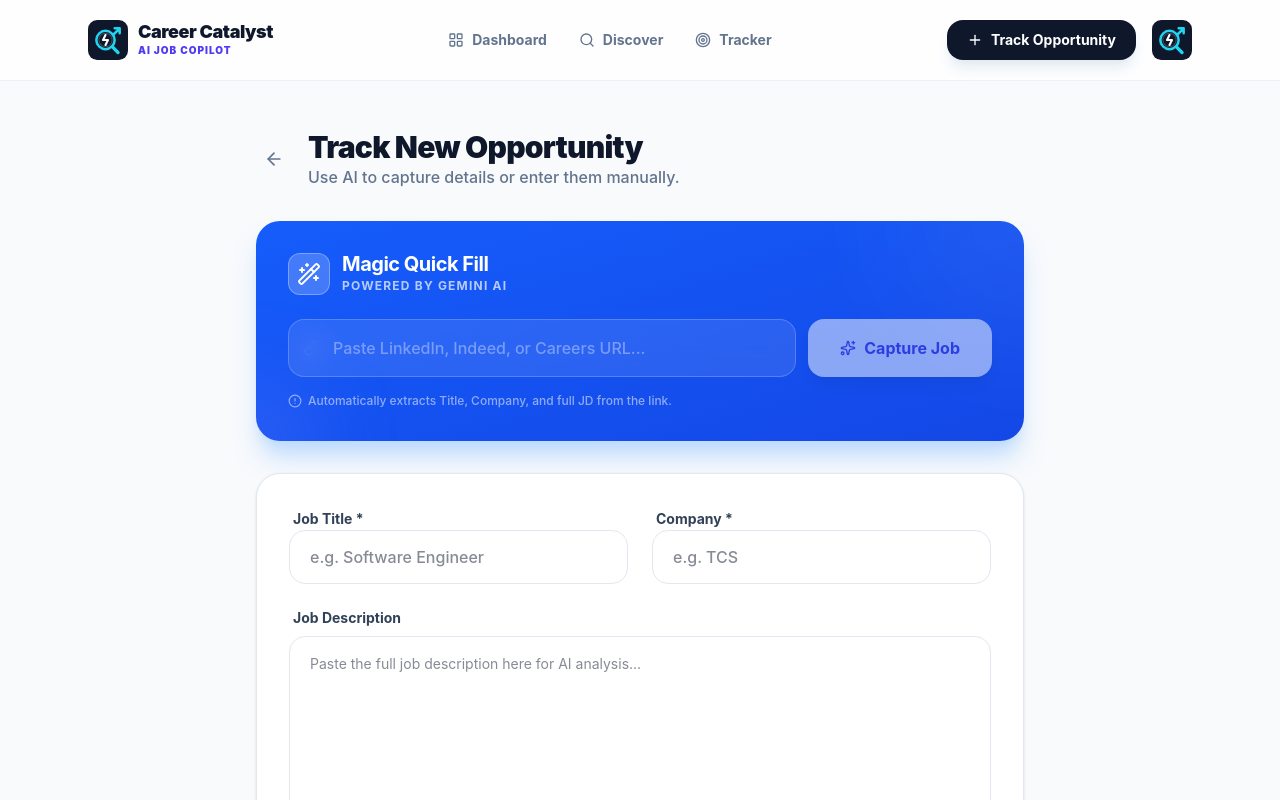
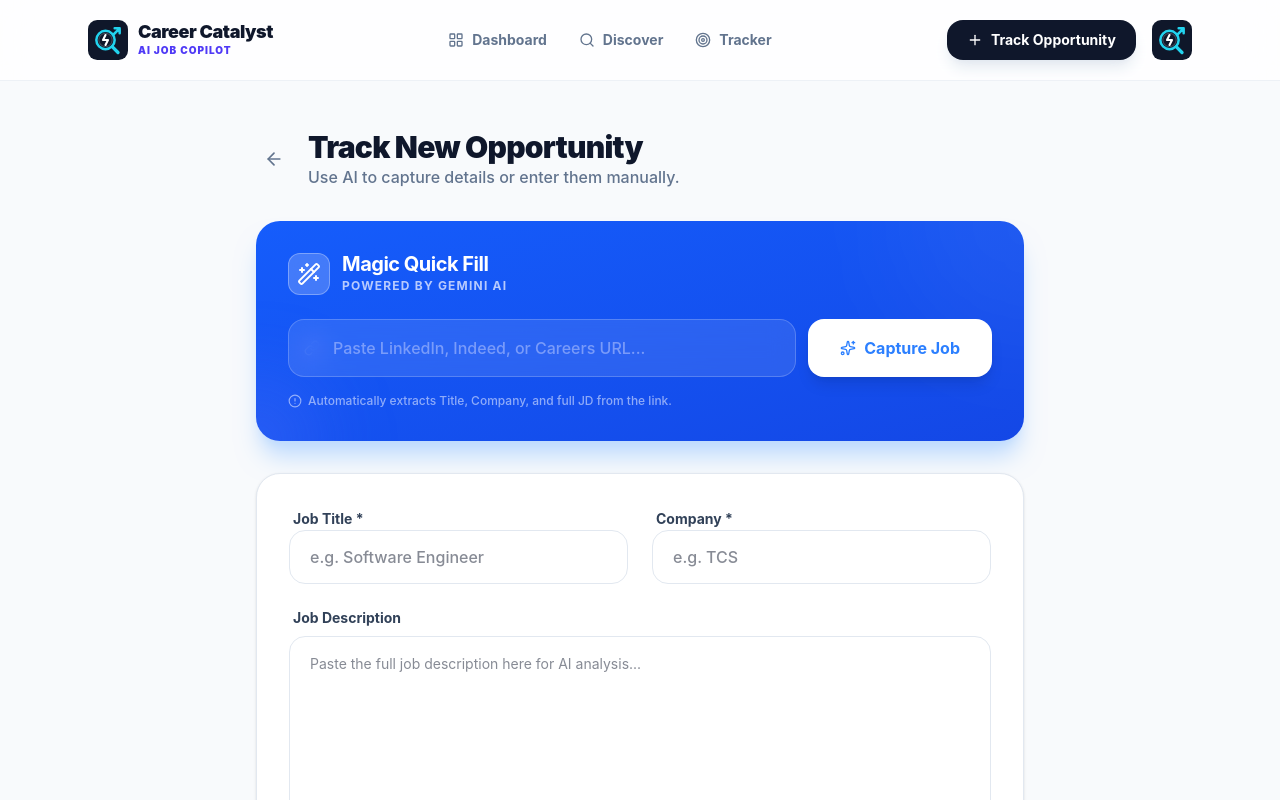
Before and after one commit to rohankohalli/Job-Tracker, a React (Vite) app in the folder frontend/: page /addjob in a window 1280 px wide. Shown: the top 800 px of the page. Built offline with nearby package versions, Linux system fonts and the light colour scheme.

Commit message:
refactor: simplify routing by introducing PageRoutes component

```diff
--- a/frontend/src/App.jsx
+++ b/frontend/src/App.jsx
@@ -1,20 +1,8 @@
-import { Routes, Route } from 'react-router-dom'
-import Layout from './components/Layout'
-import JobList from './pages/JobList'
-import JobDetail from './pages/JobDetail'
-import AddJob from './pages/AddJob'
-import JobSearch from './pages/JobSearch'
+import PageRoutes from "./PageRoutes"
 
 function App() {
   return (
-    <Routes>
-      <Route path="/" element={<Layout />}>
-        <Route index element={<JobList />} />
-        <Route path="search" element={<JobSearch />} />
-        <Route path="addjob" element={<AddJob />} />
-        <Route path="jobs/:id" element={<JobDetail />} />
-      </Route>
-    </Routes>
+    <PageRoutes />
   )
 }
 
--- /dev/null
+++ b/frontend/src/PageRoutes.jsx
@@ -0,0 +1,20 @@
+import { Routes, Route } from 'react-router-dom'
+import Layout from './components/Layout'
+import JobList from './pages/JobList'
+import JobDetail from './pages/JobDetail'
+import AddJob from './pages/AddJob'
+import JobSearch from './pages/JobSearch'
+
+export default function pageRoutes() {
+    return (
+        <Routes>
+            <Route path="/" element={<Layout />}>
+                <Route index element={<JobList />} />
+                <Route path="search" element={<JobSearch />} />
+                <Route path="addjob" element={<AddJob />} />
+                <Route path="jobs/:id" element={<JobDetail />} />
+            </Route>
+        </Routes>
+
+    )
+}
--- a/frontend/src/main.jsx
+++ b/frontend/src/main.jsx
@@ -1,13 +1,10 @@
-import { StrictMode } from 'react'
 import { createRoot } from 'react-dom/client'
 import { BrowserRouter } from 'react-router-dom'
 import './index.css'
 import App from './App.jsx'
 
 createRoot(document.getElementById('root')).render(
-  <StrictMode>
-    <BrowserRouter>
-      <App />
-    </BrowserRouter>
-  </StrictMode>,
+  <BrowserRouter>
+    <App />
+  </BrowserRouter>
 )
--- a/frontend/src/pages/AddJob.jsx
+++ b/frontend/src/pages/AddJob.jsx
@@ -180,7 +180,7 @@ export default function AddJob() {
                 type="button"
                 onClick={handleCapture}
                 disabled={capturing || !formData.url}
-                className="bg-white text-indigo-700 px-8 py-4 rounded-2xl font-bold hover:bg-indigo-50 disabled:opacity-50 transition-all shadow-lg flex items-center justify-center gap-2"
+                className="bg-white text-blue-500 px-8 py-4 rounded-2xl font-bold hover:bg-blue-50 transition-all shadow-lg flex items-center justify-center gap-2 cursor-pointer"
               >
                 {capturing ? (
                   <>
```
